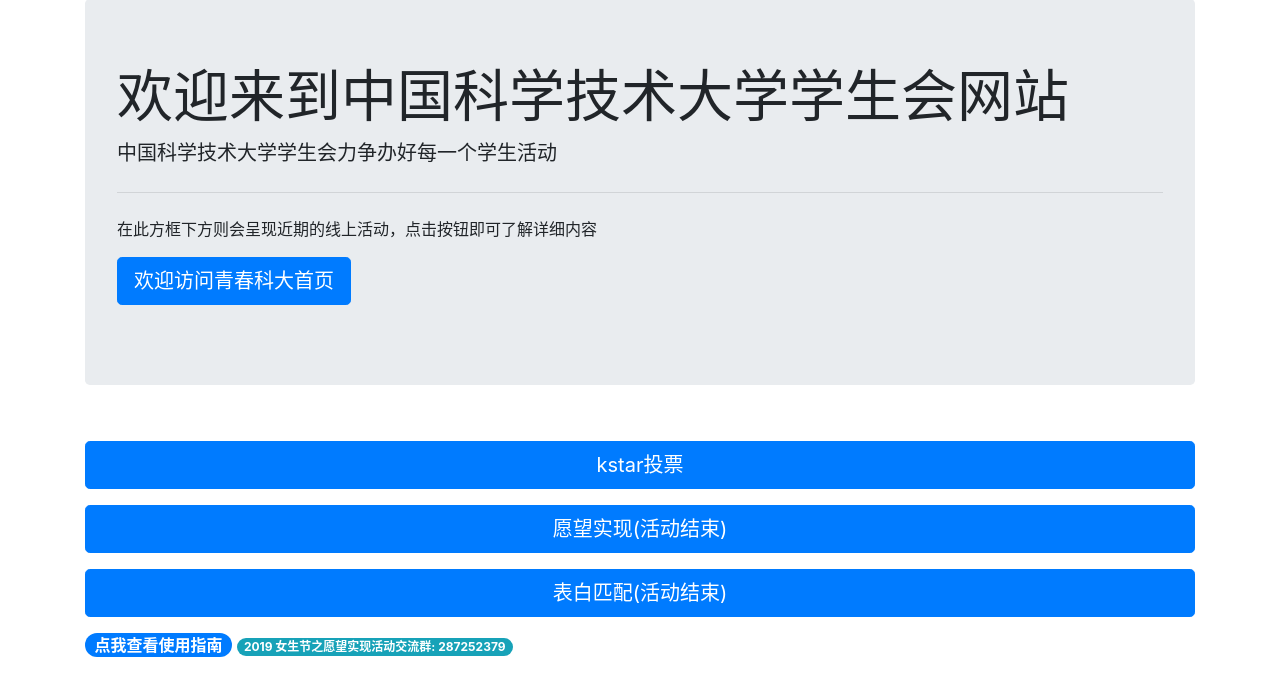
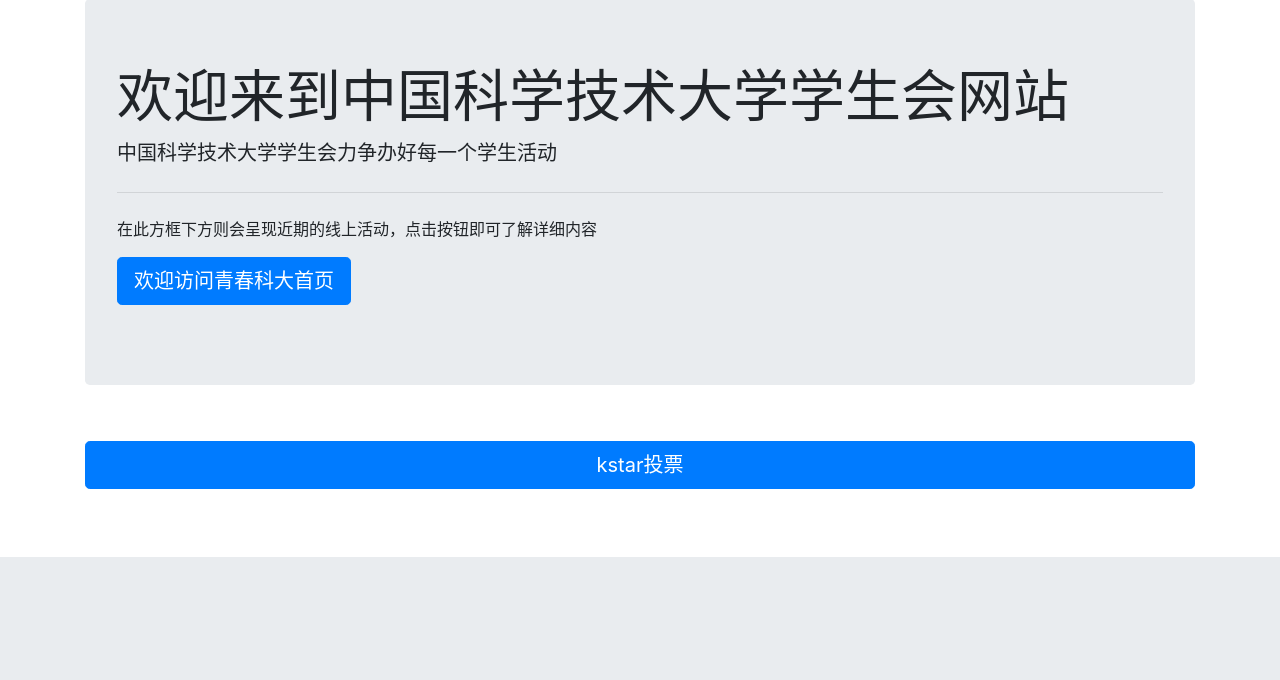
Before and after one commit to breakingdevil/USTC_stunion_backend, a Python web app: template templates/index.html in a window 1280 px wide. Shown: the part 243-923 px from the top of the page. After the commit the page ends 800 px from the top, so only its background shows below. Run offline with Jinja, Linux system fonts and the light colour scheme; the template is opened without the code that fills it, so the values that code supplies are empty; some libraries are stand-ins or nearby versions.

Commit message:
Update index.html

```diff
--- a/templates/index.html
+++ b/templates/index.html
@@ -25,21 +25,4 @@
 	<div class="collapse" id="kstarvote">
 		<div class="card card-body"><div class="shadow-lg p-3 mb-5 bg-white rounded">在这里向给你喜爱的kstar选手投票<a href="https://stunion.ustc.edu.cn/kstar" class="alert-link">点击这里投票</a></div></div>
 	</div>
-	<p>
-    <button class="btn btn-primary btn-lg btn-block" type="button" data-toggle="collapse" data-target="#collapsewish" aria-expanded="false" aria-controls="collapseExample">愿望实现(活动结束)</button>
-	</p>
-	<div class="collapse" id="collapsewish">
-		<div class="card card-body"><div class="shadow-lg p-3 mb-5 bg-white rounded">在这里留下你的愿望，等待有缘人为你实现。<a href="{{ url_for('index') }}" class="alert-link">活动结束</a></div></div>
-	</div>
-	<p>
-	<button class="btn btn-primary btn-lg btn-block" type="button" data-toggle="collapse" data-target="#collapsesayloveu" aria-expanded="false" aria-controls="collapseExample">表白匹配(活动结束)</button>
-	</p>
-	<div class="collapse" id="collapsesayloveu">
-		<div class="card card-body"><div class="shadow-lg p-3 mb-5 bg-white rounded">在这里向你的心上人表达你的情愫吧！<a href="{{ url_for('index') }}" class="alert-link">活动结束</a></div></div>
-	</div>
-    <a href="{{ url_for('faq') }}"><span class="badge badge-pill badge-primary" style="font-size: 1em;">点我查看使用指南</span></a>
-    <span class="badge badge-pill badge-info">2019 女生节之愿望实现活动交流群: 287252379</span>
-	{% if current_user.userSecretText %}
-		<span class="badge badge-pill badge-success">{{ current_user.userSecretText }}</span>
-	{% endif %}
 {% endblock %}
```
